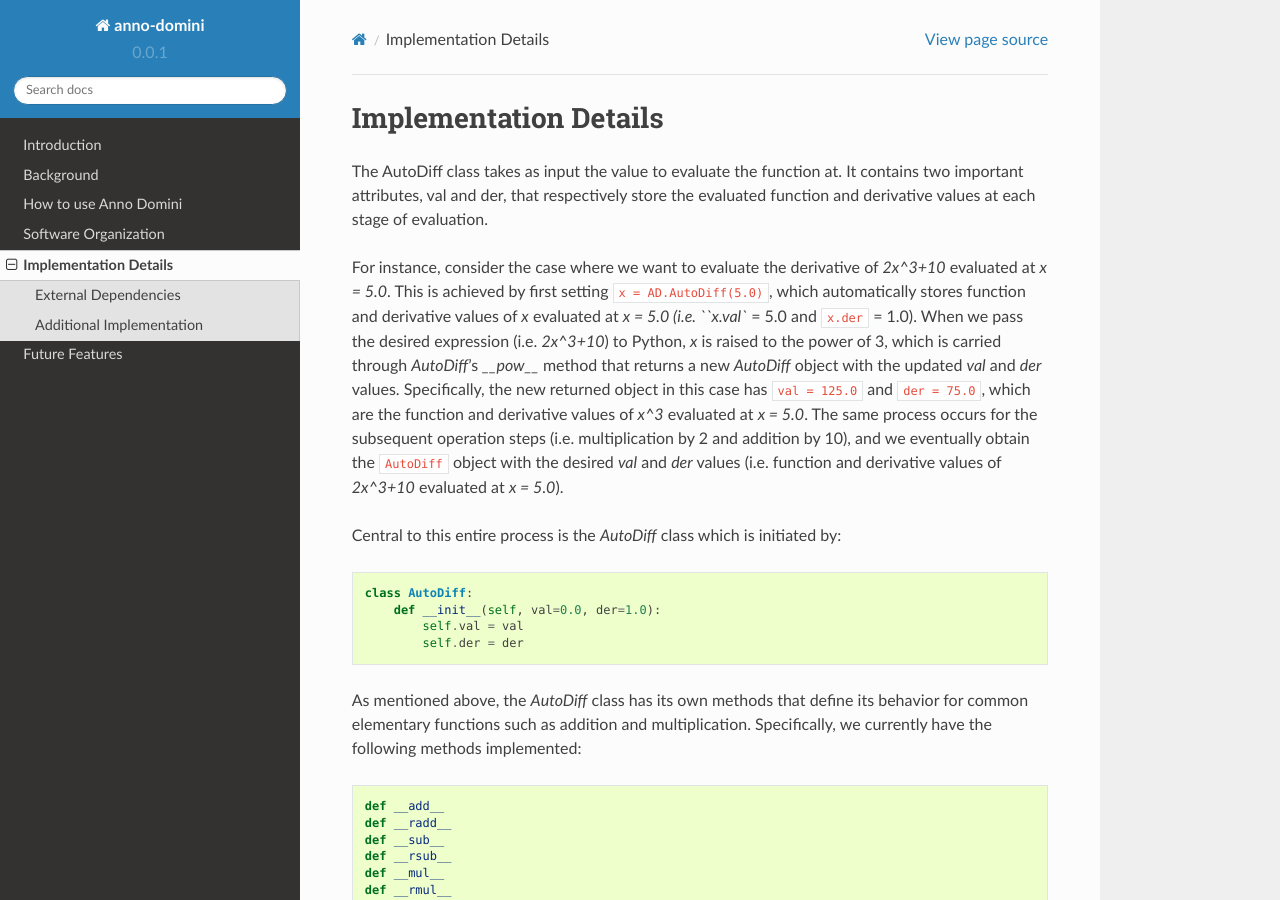
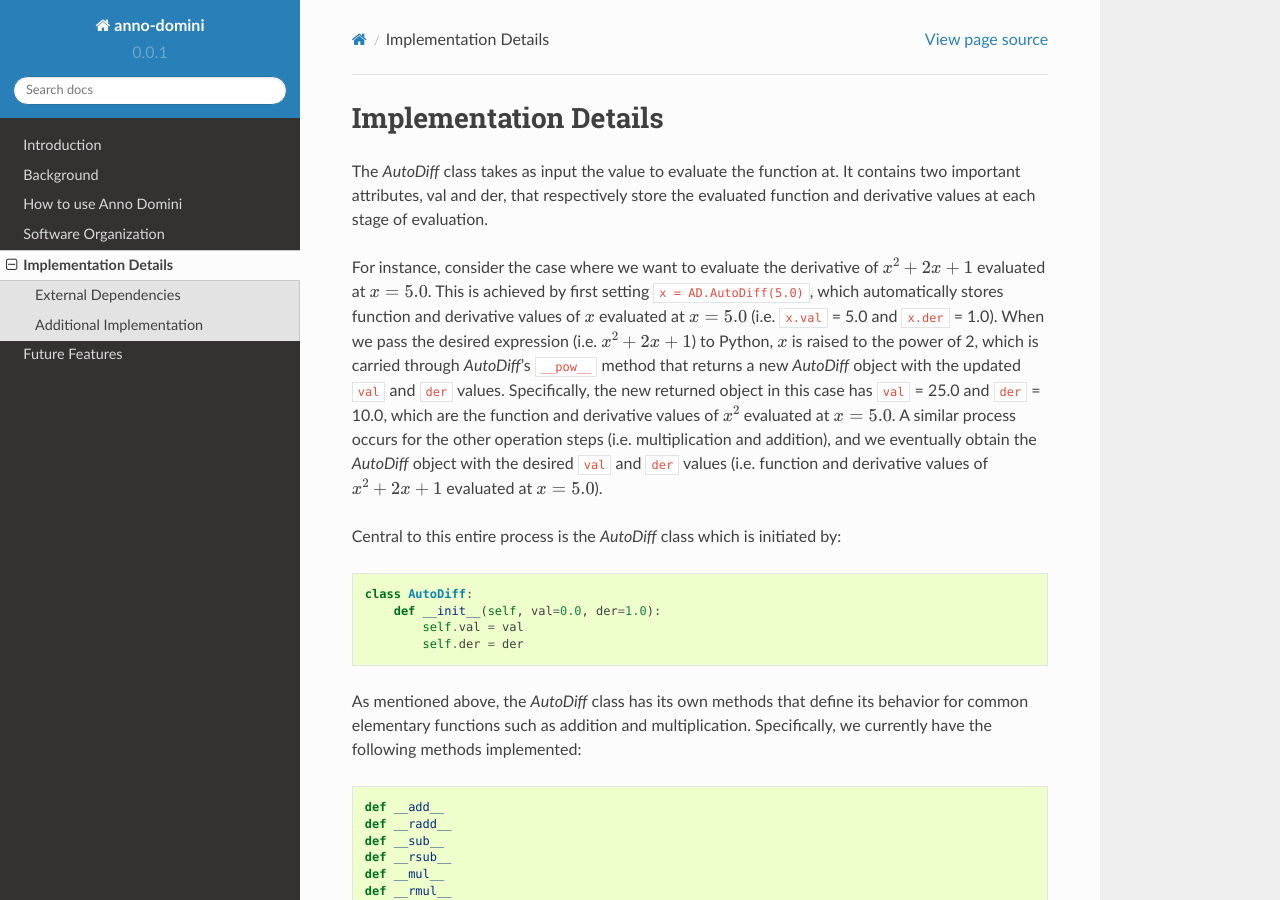
Before and after one commit to anno-domini-207/auto-diff, a Sphinx documentation site: the page built from docs/source/implementation.rst, in a window 1280 px wide and 900 px high. Built offline with Sphinx 7.4.7 and the Read the Docs theme 2.0.0, drawn with Linux system fonts in a browser that asks for light colours; some of the changed text lies outside the part shown.

Commit message:
Use the consistent illustration example throughout document

```diff
--- a/docs/source/implementation.rst
+++ b/docs/source/implementation.rst
@@ -1,9 +1,9 @@
 Implementation Details
 =======================================
 
-The AutoDiff class takes as input the value to evaluate the function at. It contains two important attributes, val and der, that respectively store the evaluated function and derivative values at each stage of evaluation.
+The `AutoDiff` class takes as input the value to evaluate the function at. It contains two important attributes, val and der, that respectively store the evaluated function and derivative values at each stage of evaluation.
 
-For instance, consider the case where we want to evaluate the derivative of `2x^3+10` evaluated at `x = 5.0`.  This is achieved by first setting ``x = AD.AutoDiff(5.0)``, which automatically stores function and derivative values of `x` evaluated at `x = 5.0 (i.e. ``x.val`` = 5.0 and ``x.der`` = 1.0).  When we pass the desired expression (i.e. `2x^3+10`) to Python, `x` is raised to the power of 3, which is carried through `AutoDiff`'s `__pow__` method that returns a new `AutoDiff` object with the updated `val` and `der` values.  Specifically, the new returned object in this case has ``val = 125.0`` and ``der = 75.0``, which are the function and derivative values of `x^3` evaluated at `x = 5.0`.  The same process occurs for the subsequent operation steps (i.e. multiplication by 2 and addition by 10), and we eventually obtain the ``AutoDiff`` object with the desired `val` and `der` values (i.e. function and derivative values of `2x^3+10` evaluated at `x = 5.0`).
+For instance, consider the case where we want to evaluate the derivative of :math:`x^2+2x+1` evaluated at :math:`x = 5.0`.  This is achieved by first setting ``x = AD.AutoDiff(5.0)``, which automatically stores function and derivative values of :math:`x` evaluated at :math:`x = 5.0` (i.e. ``x.val`` = 5.0 and ``x.der`` = 1.0).  When we pass the desired expression (i.e. :math:`x^2+2x+1`) to Python, :math:`x` is raised to the power of 2, which is carried through `AutoDiff`'s ``__pow__`` method that returns a new `AutoDiff` object with the updated ``val`` and ``der`` values.  Specifically, the new returned object in this case has ``val`` = 25.0 and ``der`` = 10.0, which are the function and derivative values of :math:`x^2` evaluated at :math:`x = 5.0`.  A similar process occurs for the other operation steps (i.e. multiplication and addition), and we eventually obtain the `AutoDiff` object with the desired ``val`` and ``der`` values (i.e. function and derivative values of :math:`x^2+2x+1` evaluated at :math:`x = 5.0`).
 
 Central to this entire process is the `AutoDiff` class which is initiated by:
 
@@ -59,7 +59,7 @@ We can see that the method returns a new `AutoDiff` object with new updated `val
 
 Note that many methods in the `AutoDiff` class, such as `cos` and `exp`, rely on their counterparts in NumPy (e.g., `numpy.cos` and `numpy.exp`).  NumPy will play even more important role in our future development to support multiple functions of multiple inputs as NumPy arrays support fast and effective vectorized operations.
 
-The following code shows a deeper example of how our AutoDiff class is implemented and useful. Consider again the function, :math:`x^2+2x+1`. Suppose we want to use Newton's Method to find the root, using our package. Then we have:
+The following code shows a deeper example of how our `AutoDiff` class is implemented and useful. Consider again the function, :math:`x^2+2x+1`. Suppose we want to use Newton's Method to find the root, using our package. Then we have:
 
 .. code-block:: python
 
```
Also changed, not shown: other parts of docs/source/implementation.rst (+2 -2 lines).
